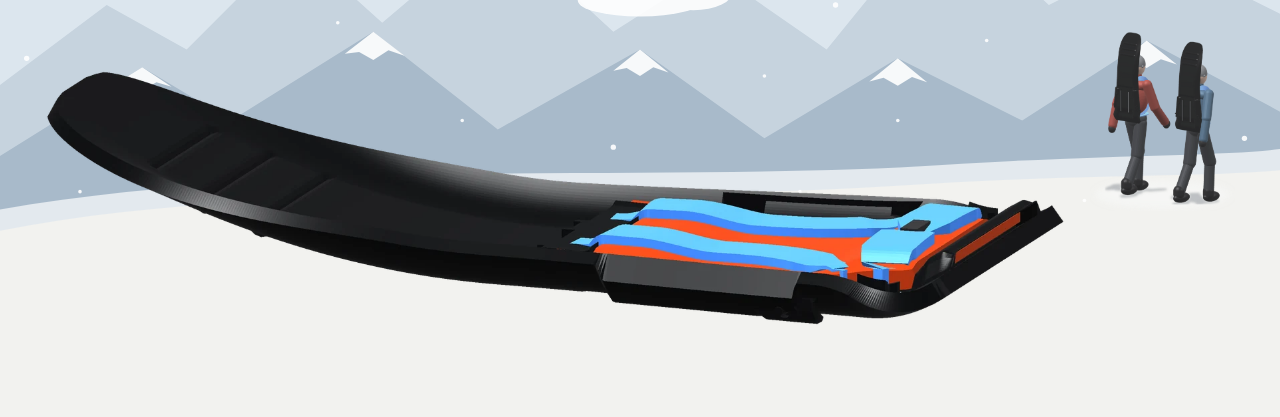
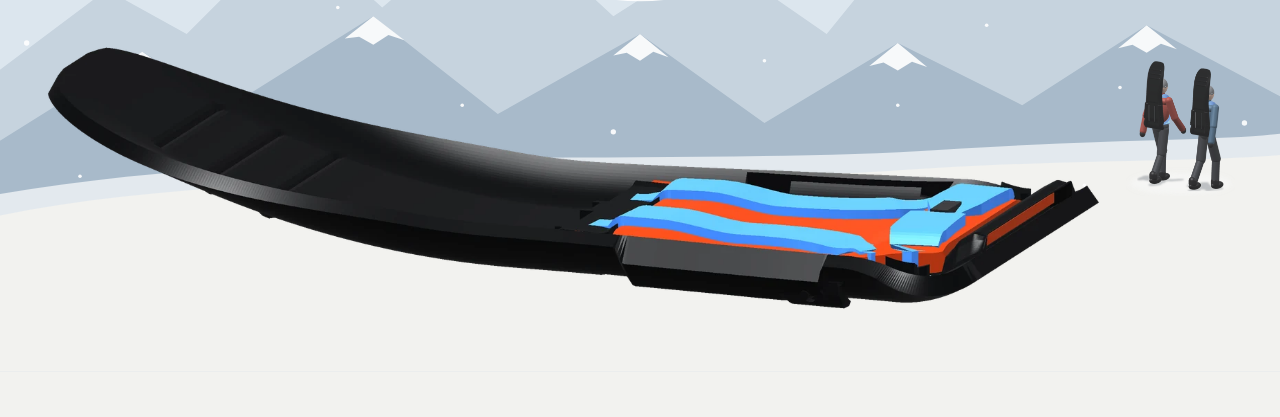
Before and after one commit to Berberty/schule, a plain HTML site: page kinder-rennbob/index.html in a window 1280 px wide. Shown: the part 130-547 px from the top of the page. Drawn offline with Linux system fonts and the light colour scheme.

Commit message:
Kinder-Rennbob: Kinder kleiner, wirken weiter entfernt
Co-Authored-By: Claude Opus 5.5 <noreply@anthropic.com>
Claude-Session: https://claude.ai/code/session_01QTYNKcNVk7yLgAZTw7TRFY

```diff
--- a/kinder-rennbob/index.html
+++ b/kinder-rennbob/index.html
@@ -14,8 +14,8 @@
 body{margin:0;background:#F2F2EF}
 a{color:#111214}a:hover{color:#000}
 h1,h2,h3{font-family:'Space Grotesk',system-ui,sans-serif;margin:0}
-.hero-row{display:flex;align-items:flex-end;gap:12px}.hero-sled{flex:1 1 auto;min-width:0;width:100%;height:auto;display:block}.hero-kids{flex:0 0 auto;height:clamp(110px,14vw,200px);width:auto;display:block;margin:0 1vw clamp(70px,10vw,150px) 0;filter:saturate(.6) contrast(.8) brightness(1.12)}
-@media (max-width:720px){.hero-row{flex-direction:column-reverse;align-items:center;gap:0}.hero-kids{height:140px;margin:0 0 -22px 38%}}
+.hero-row{display:flex;align-items:flex-end;gap:12px}.hero-sled{flex:1 1 auto;min-width:0;width:100%;height:auto;display:block}.hero-kids{flex:0 0 auto;height:clamp(85px,10.5vw,150px);width:auto;display:block;margin:0 1vw clamp(70px,10vw,150px) 0;filter:saturate(.6) contrast(.8) brightness(1.12)}
+@media (max-width:720px){.hero-row{flex-direction:column-reverse;align-items:center;gap:0}.hero-kids{height:105px;margin:0 0 -16px 40%}}
 </style>
 <style>html{scroll-behavior:smooth}img{max-width:100%}</style>
 </head>
```
